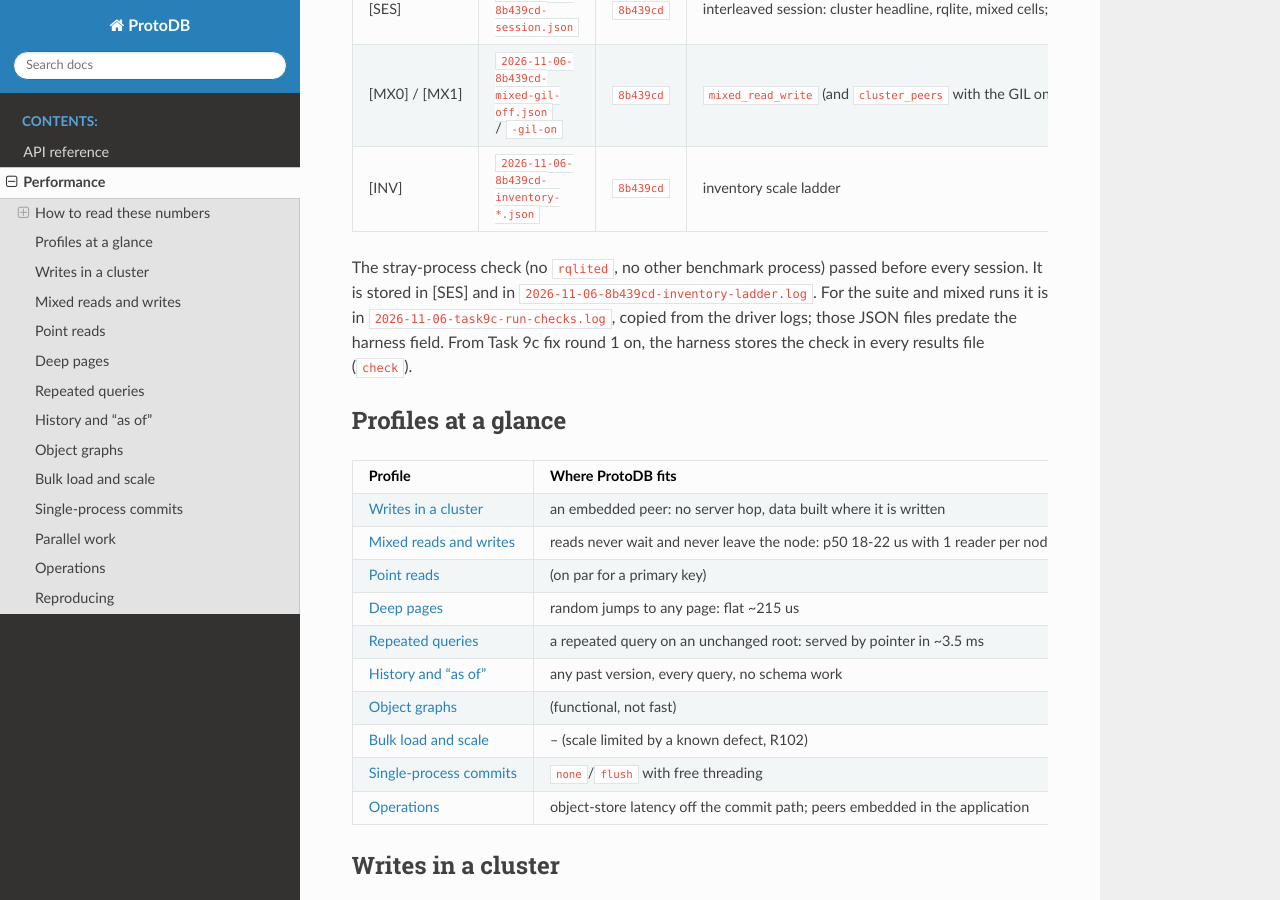
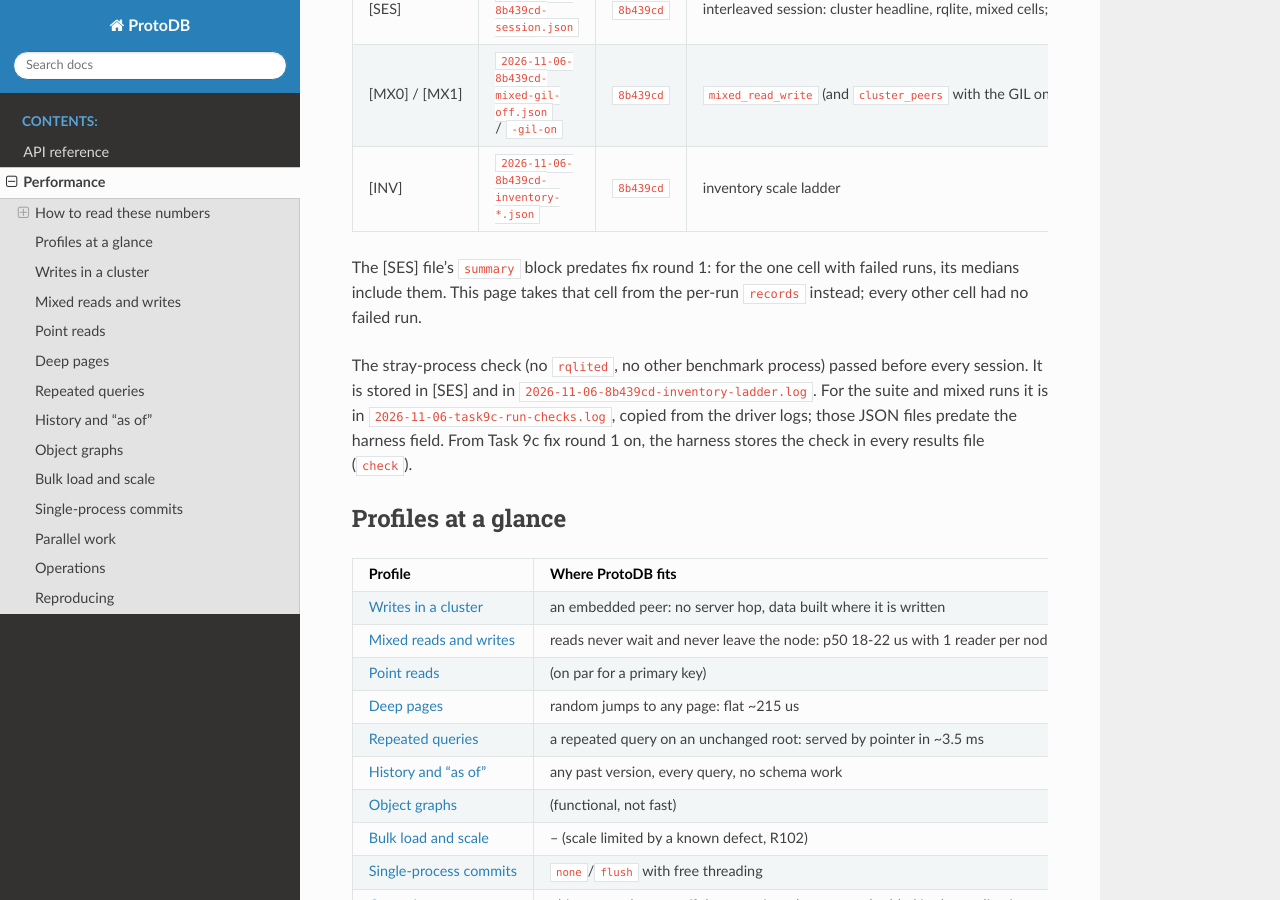
Before and after one commit to gamarino/ProtoDB, a Sphinx documentation site: the page built from docs/source/performance.rst, in a window 1280 px wide and 900 px high, scrolled down 2071 px. Built offline with Sphinx 7.4.7 and the Read the Docs theme 3.1.0, drawn with Linux system fonts in a browser that asks for light colours.

Commit message:
performance.rst: say that the committed session summary predates verified-only medians
Co-Authored-By: Claude Opus 5.5 <noreply@anthropic.com>

```diff
--- a/docs/source/performance.rst
+++ b/docs/source/performance.rst
@@ -79,6 +79,10 @@ Tag             File                                                       Commi
                                                                                         ``cluster_peers`` with the GIL on)
 [INV]           ``2026-11-06-8b439cd-inventory-*.json``                    ``8b439cd``  inventory scale ladder
 ==============  =========================================================  ===========  ======================================
+
+The [SES] file's ``summary`` block predates fix round 1: for the one cell with failed runs, its
+medians include them. This page takes that cell from the per-run ``records`` instead; every
+other cell had no failed run.
 
 The stray-process check (no ``rqlited``, no other benchmark process) passed before every
 session. It is stored in [SES] and in ``2026-11-06-8b439cd-inventory-ladder.log``. For the suite
```
